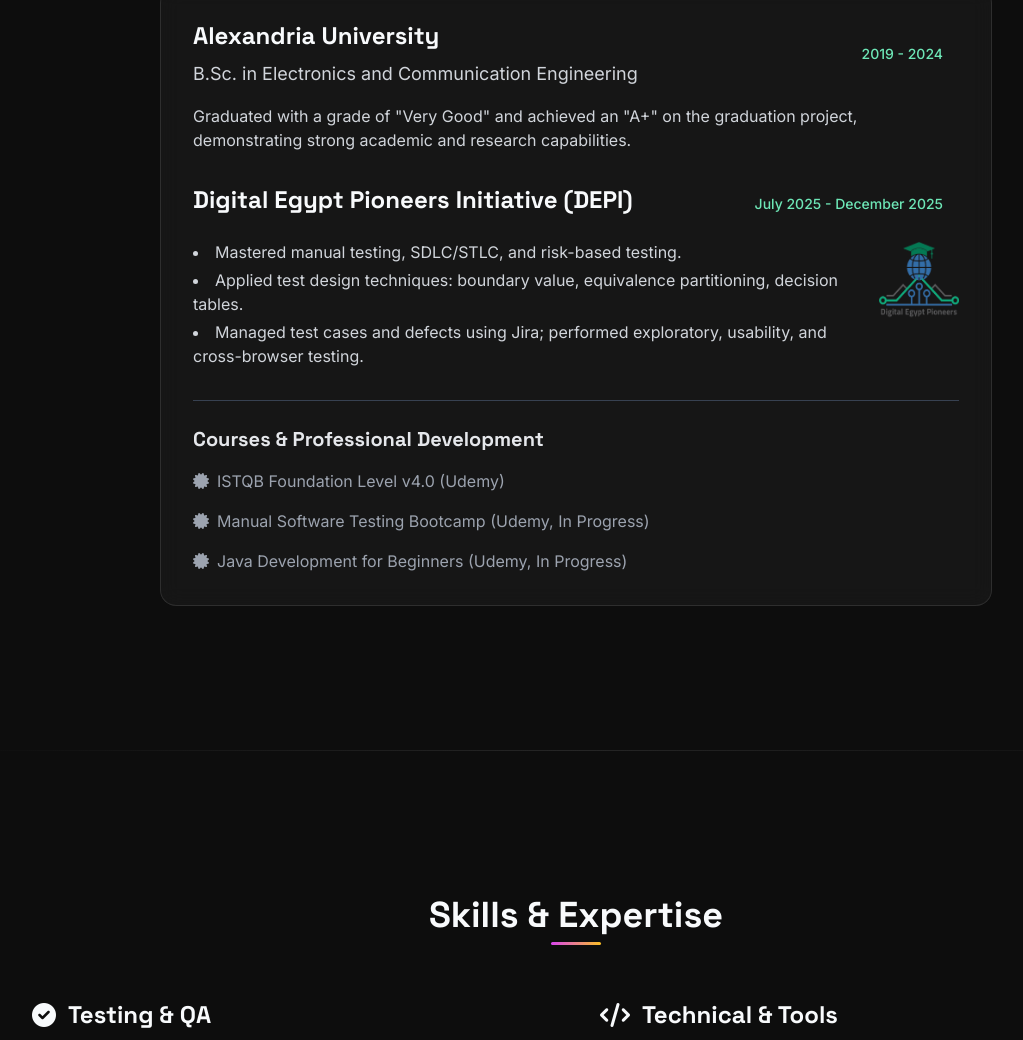
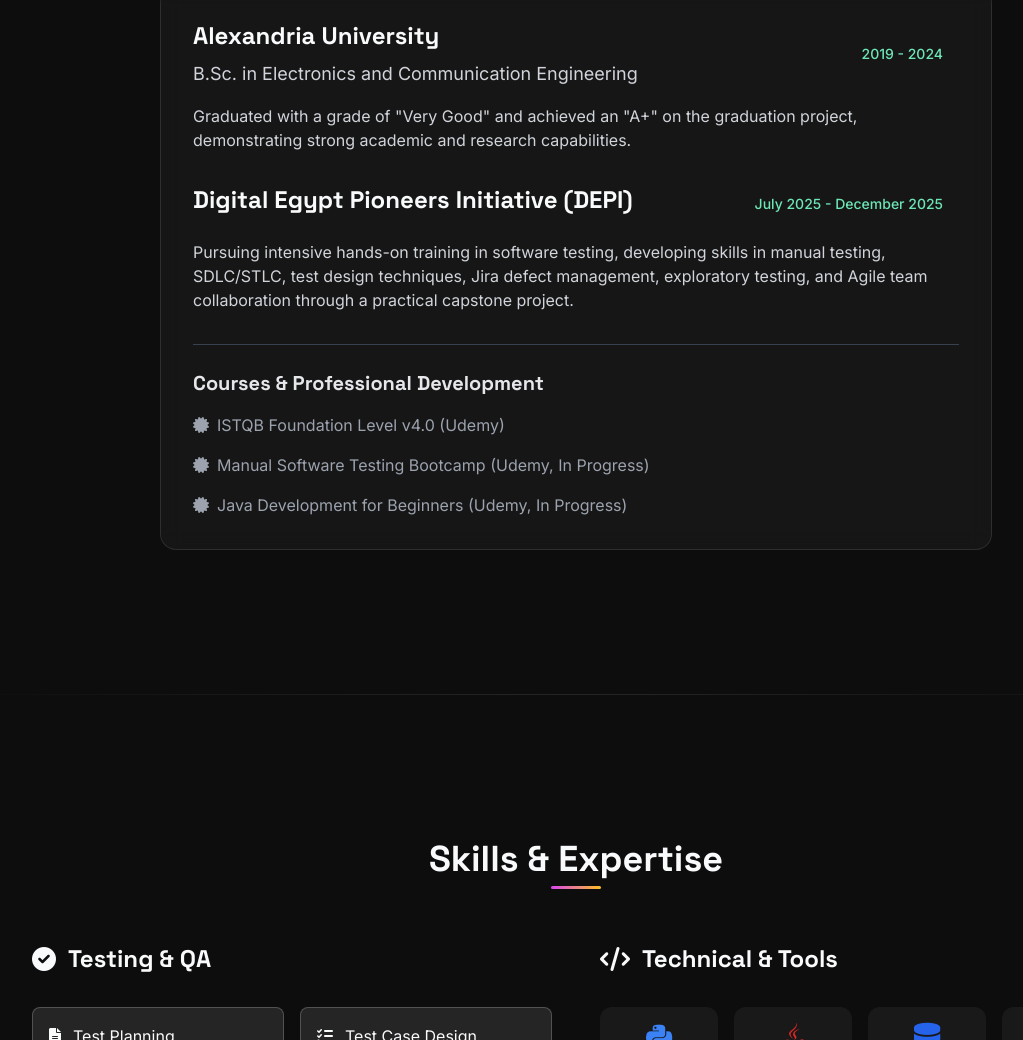
Before and after one commit to RewanAbdulkariem/RewanAbdulkariem.github.io, a plain HTML site: page index.html in a window 1280 px wide. Shown: the part 1942-2982 px from the top of the page, without its empty margins (64-1087 px from the left). Drawn offline with nearby package versions, Linux system fonts and the light colour scheme.

Commit message:
update DEPI section

```diff
--- a/index.html
+++ b/index.html
@@ -184,14 +184,9 @@
                             July 2025 - December 2025
                         </div>
                     </div>
-                    <div class="flex items-start gap-4">
-                        <ul class="list-disc list-inside text-gray-300 space-y-1 flex-1">
-                            <li>Mastered manual testing, SDLC/STLC, and risk-based testing.</li>
-                            <li>Applied test design techniques: boundary value, equivalence partitioning, decision tables.</li>
-                            <li>Managed test cases and defects using Jira; performed exploratory, usability, and cross-browser testing.</li>
-                        </ul>
-                        <img src="DEPI Icon.png" alt="DEPI" class="w-20 h-20 ml-2 flex-shrink-0 self-start">
-                    </div>
+                    <p class="text-gray-300 mb-6">
+                        Pursuing intensive hands-on training in software testing, developing skills in manual testing, SDLC/STLC, test design techniques, Jira defect management, exploratory testing, and Agile team collaboration through a practical capstone project.
+                    </p>
                 </div>
                 <div class="border-t border-gray-700 pt-6">
                     <h3 class="text-xl font-bold mb-4 text-gray-200">Courses & Professional Development</h3>
```
